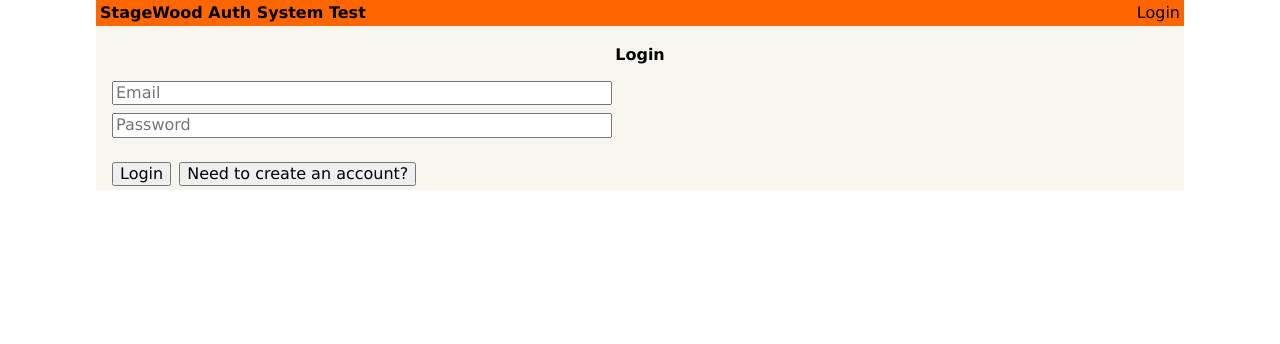
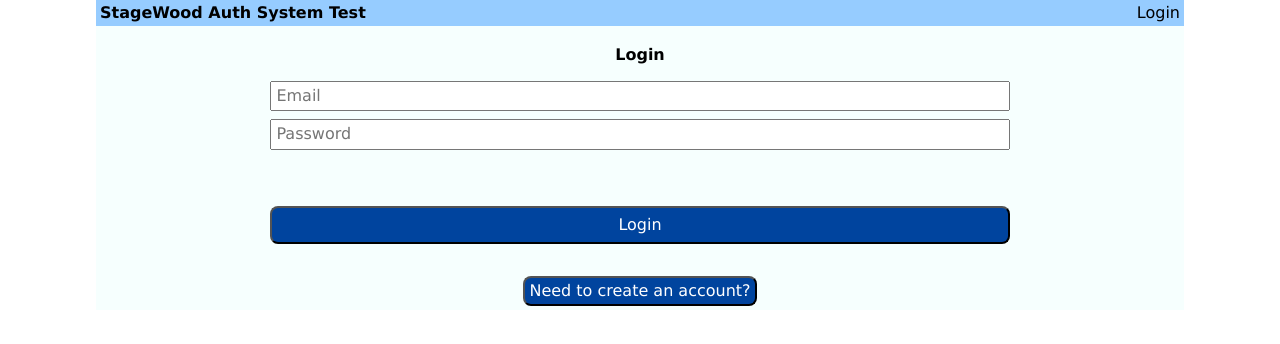
Before and after one commit to Jazy5552/stagewood-graphql-auth-system, a React (Create React App) app in the folder stagewood-auth-system-frontend/: page /login in a window 1280 px wide. Shown: the top 344 px of the page. Built offline with nearby package versions, Linux system fonts and the light colour scheme.

Commit message:
Tweak the frontend styles a bit

```diff
--- a/stagewood-auth-system-frontend/src/components/App.js
+++ b/stagewood-auth-system-frontend/src/components/App.js
@@ -11,7 +11,7 @@ function App() {
   return (
     <div className="App center w85">
       <Header />
-      <div className="ph3 pv1 background-gray">
+      <div className="ph3 pv1 bg-washed-blue">
         <Switch>
           <Route exact path="/" component={UserGreeting} />
           <Route exact path="/login" component={Login} />
--- a/stagewood-auth-system-frontend/src/components/Header.js
+++ b/stagewood-auth-system-frontend/src/components/Header.js
@@ -7,7 +7,7 @@ class Header extends Component {
   render() {
     const authToken = localStorage.getItem(AUTH_TOKEN);
     return (
-      <div className="flex pa1 justify-between nowrap orange">
+      <div className="flex pa1 justify-between nowrap bg-light-blue">
         <div className="flex flex-fixed black">
           <Link
             to="/"
--- a/stagewood-auth-system-frontend/src/components/Login.js
+++ b/stagewood-auth-system-frontend/src/components/Login.js
@@ -55,7 +55,7 @@ class Login extends React.Component {
 
     return (
       <form
-        className=""
+        className="w-70 center"
         onSubmit={e => e.preventDefault()}
       >
         <h4 className="mv3">{login ? 'Login' : 'Register'}</h4>
@@ -63,39 +63,43 @@ class Login extends React.Component {
           {!login && (
             <>
               <input
-                className="mb2"
+                className="mb2 pa1"
                 value={name}
                 onChange={e => this.setState({ name: e.target.value })}
                 type="text"
                 placeholder="Name"
+                name="name"
               />
               <input
-                className="mb2"
+                className="mb2 pa1"
                 value={username}
                 onChange={e => this.setState({ username: e.target.value })}
                 type="text"
                 placeholder="Username"
+                name="username"
               />
             </>
           )}
           <input
-            className="mb2"
+            className="mb2 pa1"
             value={email}
             onChange={e => this.setState({ email: e.target.value })}
             type="email"
             placeholder="Email"
+            name="email"
             autoComplete="on"
           />
           <input
-            className="mb2"
+            className="mb2 pa1"
             value={password}
             onChange={e => this.setState({ password: e.target.value })}
             type="password"
             placeholder="Password"
+            name="password"
             autoComplete="on"
           />
         </div>
-        <div className="flex mt3">
+        <div className="flex flex-column mt3">
           <Mutation
             mutation={login ? LOGIN_MUTATION : REGISTER_MUTATION}
             variables={{ name, username, email, password }}
@@ -103,19 +107,20 @@ class Login extends React.Component {
           >
             {authMutation => (
               <button
-                className="mr2"
+                className="mt4 br3 b--black bg-dark-blue white pa2 dim"
                 onClick={authMutation}
               >
                 {login ? 'Login' : 'Register'}
               </button>
             )}
           </Mutation>
-          <button
-            onClick={e => this.setState({login: !login})}
-          >
-            {login ? 'Need to create an account?' : 'Already have an account?'}
-          </button>
         </div>
+        <button
+          className="mt4 br3 b--black bg-dark-blue white pa1 dim"
+          onClick={e => this.setState({login: !login})}
+        >
+          {login ? 'Need to create an account?' : 'Already have an account?'}
+        </button>
       </form>
     );
   }
--- a/stagewood-auth-system-frontend/src/styles/App.css
+++ b/stagewood-auth-system-frontend/src/styles/App.css
@@ -1,38 +1,3 @@
 .App {
   text-align: center;
 }
-
-.App-logo {
-  height: 40vmin;
-  pointer-events: none;
-}
-
-@media (prefers-reduced-motion: no-preference) {
-  .App-logo {
-    animation: App-logo-spin infinite 20s linear;
-  }
-}
-
-.App-header {
-  background-color: #282c34;
-  min-height: 100vh;
-  display: flex;
-  flex-direction: column;
-  align-items: center;
-  justify-content: center;
-  font-size: calc(10px + 2vmin);
-  color: white;
-}
-
-.App-link {
-  color: #61dafb;
-}
-
-@keyframes App-logo-spin {
-  from {
-    transform: rotate(0deg);
-  }
-  to {
-    transform: rotate(360deg);
-  }
-}
--- a/stagewood-auth-system-frontend/src/styles/index.css
+++ b/stagewood-auth-system-frontend/src/styles/index.css
@@ -11,22 +11,6 @@ code {
     monospace;
 }
 
-input {
-  max-width: 500px;
-}
-
-.gray {
-  color: #828282;
-}
-
-.orange {
-  background-color: #ff6600;
-}
-
-.background-gray {
-  background-color: rgb(246,246,239);
-}
-
 .f11 {
   font-size: 11px;
 }
@@ -34,17 +18,3 @@ input {
 .w85 {
   width: 85%;
 }
-
-.button {
-  font-family: monospace;
-  font-size: 10pt;
-  color: black;
-  background-color: buttonface;
-  text-align: center;
-  padding: 2px 6px 3px;
-  border-width: 2px;
-  border-style: outset;
-  border-color: buttonface;
-  cursor: pointer;
-  max-width: 250px;
-}
```
